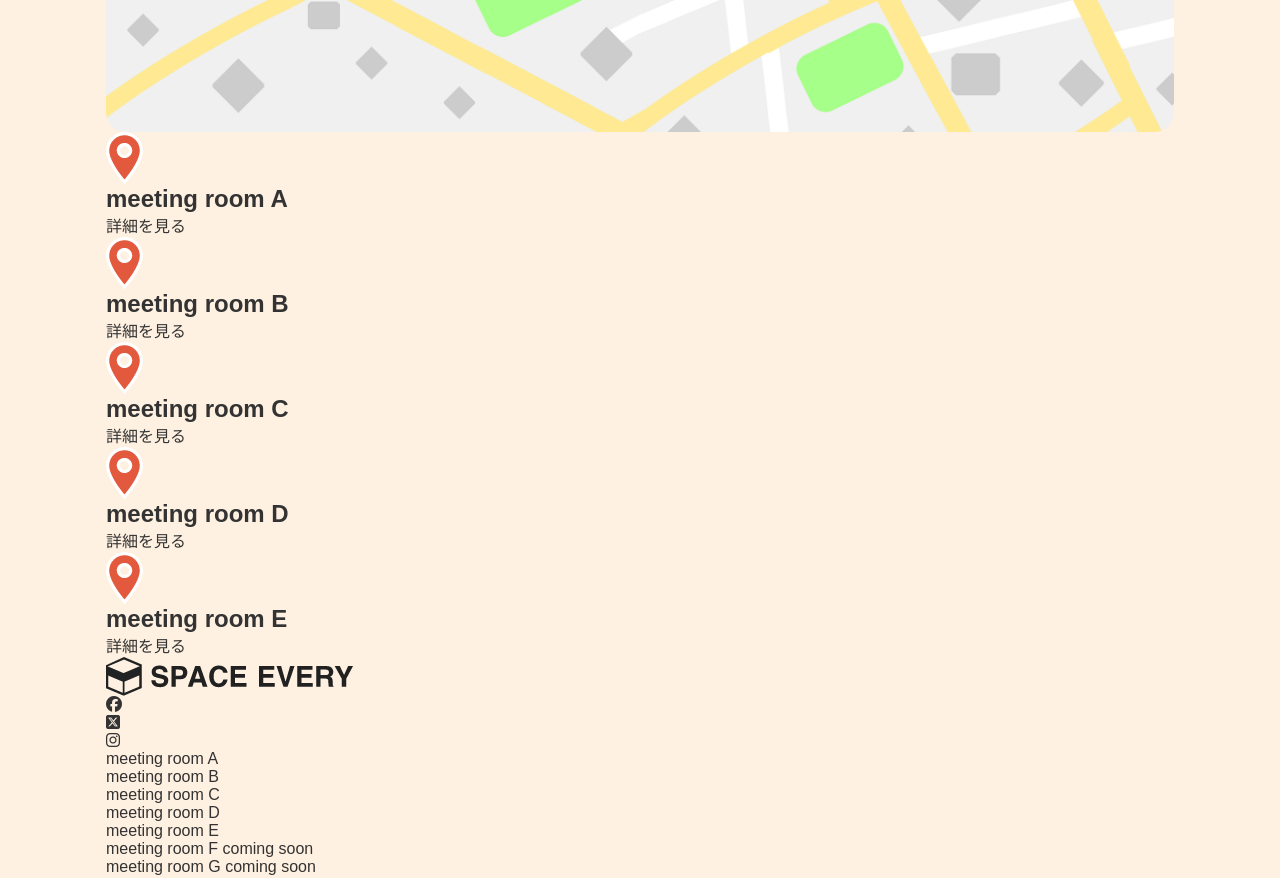
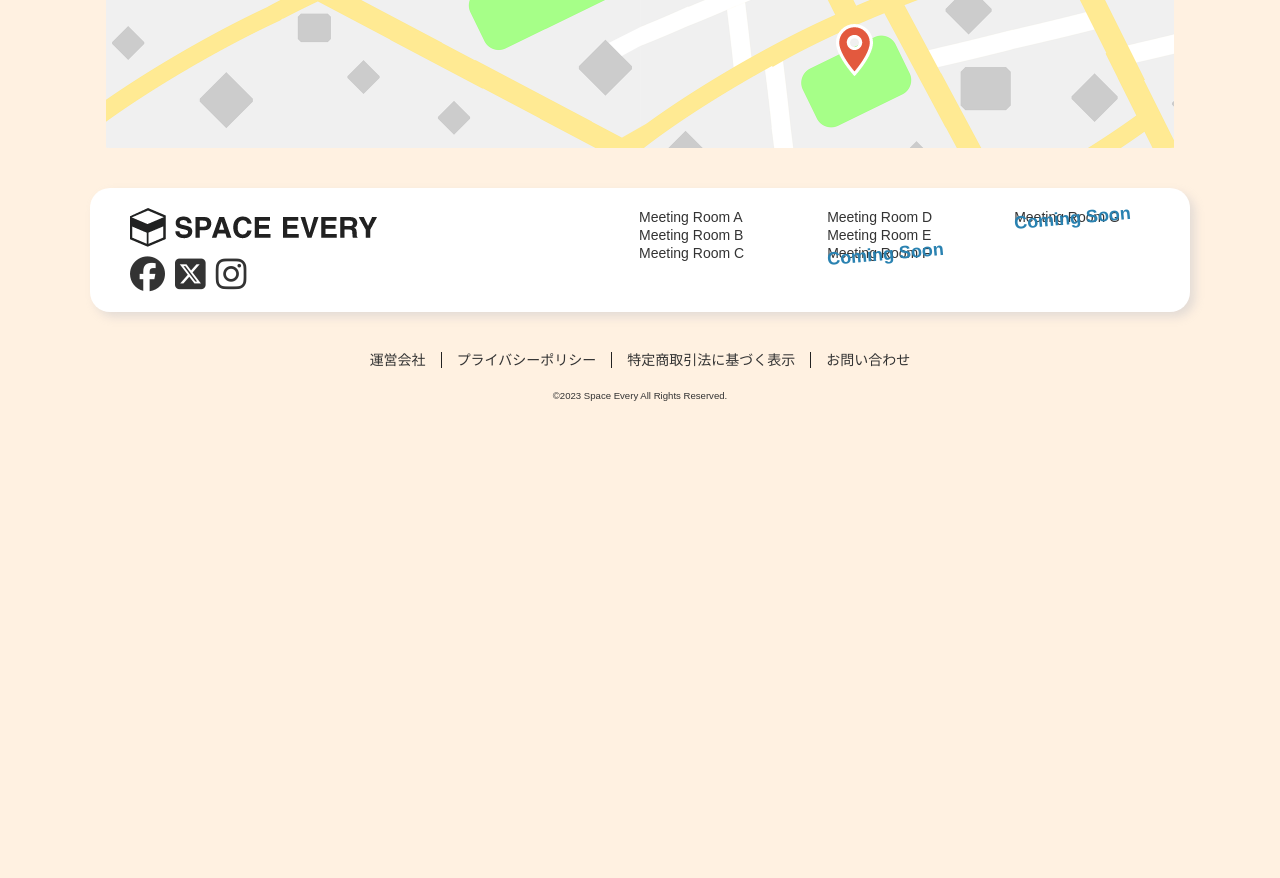
Before and after one commit to mister0nigiri/dcc11, a plain HTML site: page index.html in a window 1280 px wide. Shown: the part 560-1438 px from the top of the page. After the commit the page ends 982 px from the top, so only its background shows below. Drawn offline with nearby package versions, Linux system fonts and the light colour scheme; some packages are replaced by stand-ins of ours.

Commit message:
本日の作業終了

```diff
--- a/css/style.css
+++ b/css/style.css
@@ -46,9 +46,11 @@ li{
   background-color: #fff;
   border-radius: 20px;
   position: fixed;
+  z-index: 5;
   top: 20px;
   left: 50%;
   transform: translateX(-50%);
+  box-shadow: 5px 5px 10px rgba(166, 171, 189, 0.3);
 }
 
 /* .header__top{
@@ -104,6 +106,10 @@ li{
 .header__hamburger.active span:nth-of-type(3){
   top: 30px;
   transform: translateY(-6px) rotate(45deg);
+}
+
+.header__down{
+  display: none;
 }
 
 .header__down ul{
@@ -208,4 +214,187 @@ li{
 
 .mv{
   margin-top: 158px;
+  position: relative;
 }
+
+.mv__img img{
+  height: 550px;
+}
+
+.pin{
+  width: 37px;
+  height: 52px;
+}
+
+.pin1{
+  position: absolute;
+  top: 70px;
+  left: 314px;
+}
+
+.pin2{
+  position: absolute;
+  top: 346px;
+  left: 428px;
+}
+
+.pin3{
+  position: absolute;
+  top: 154px;
+  right: 439px;
+}
+
+.pin4{
+  position: absolute;
+  top: 426px;
+  right: 317px;
+}
+
+.pin5{
+  position: absolute;
+  top: 210px;
+  right: 114px;
+}
+
+.pin__bubble{
+  outline: 2px solid #21A0E1;
+  border-radius: 10px;
+  width: 200px;
+  position: absolute;
+  top: 55px;
+  left: -80px;
+  opacity: 0;
+}
+
+.pin__title{
+  padding-top: 20px;
+  padding-bottom: 20px;
+  padding-left: 25px;
+  padding-right: 25px;
+  background-color: #fff;
+  font-size: 1.125rem;
+  font-weight: bold;
+  text-transform: capitalize;
+}
+
+.pin__link{
+  display: block;
+  text-align: center;
+  color: #fff;
+  font-size: 0.75rem;
+  font-weight: bold;
+  background-color: #21A0E1;
+  padding-top: 5px;
+  padding-bottom: 5px;
+  border-bottom-left-radius: 10px;
+  border-bottom-right-radius: 10px;
+}
+
+/* GUIDANCE */
+
+.guidance{
+  margin-top: 40px;
+  background-color: #fff;
+  border-radius: 20px;
+  display: flex;
+  justify-content: space-between;
+  padding-top: 20px;
+  padding-bottom: 20px;
+  padding-left: 40px;
+  padding-right: 70px;
+  box-shadow: 5px 5px 10px rgba(166, 171, 189, 0.3);
+}
+
+.guidance__link-list{
+  margin-top: 10px;
+  display: flex;
+}
+
+.guidance__link-list li{
+  margin-right: 10px;
+}
+
+.guidance__link-list li:last-of-type{
+  margin-right: 0px;
+}
+
+.fa-facebook{
+  font-size: 2.1875rem;
+}
+
+.fa-square-x-twitter{
+  font-size: 2.1875rem;
+}
+
+.fa-instagram{
+  font-size: 2.1875rem;
+}
+
+.guidance__right{
+  display: flex;
+}
+
+.guidance__room-list li{
+  position: relative;
+}
+
+.guidance__room-list1{
+  margin-right: 83px;
+}
+
+.guidance__room-list2{
+  margin-right: 82px;
+}
+
+.guidance__room-title{
+  font-size: 0.875rem;
+  font-weight: normal;
+  text-transform: capitalize;
+  position: relative;
+}
+
+.coming-soon2{
+  font-size: 1.125rem;
+  font-weight: bold;
+  text-transform: capitalize;
+  color: #2A82B1;
+  transform: rotate(-5deg);
+  white-space: nowrap;
+  position: absolute;
+  top: 0;
+  left: 0;
+}
+
+/* FOOTER */
+
+.footer{
+  margin-top: 40px;
+  padding-bottom: 20px;
+}
+
+.footer__nav ul{
+  display: flex;
+  justify-content: center;
+  line-height: 1;
+}
+
+.footer__nav ul li{
+  padding-left: 15px;
+  padding-right: 15px;
+  border-right: 1px solid #222;
+}
+
+.footer__nav ul li:last-of-type{
+  border: none;
+}
+
+.footer__nav ul li a{
+  font-size: 0.875rem;
+}
+
+
+.copyright{
+  margin-top: 20px;
+  text-align: center;
+  font-size: 0.75rem;
+}
--- a/index.html
+++ b/index.html
@@ -96,86 +96,88 @@
   </header>
   <main>
     <div class="mv wrapper">
-      <figure>
+      <figure class="mv__img">
         <picture>
           <source media="(max-width:767px)" srcset="img/map-sp.png 1x, img/map-sp@2x.png 2x">
           <source media="(min-width:768px)" srcset="img/map.png 1x, img/map@2x.png 2x">
           <img src="img/map.png">
         </picture>
       </figure>
-      <div class="pin1 pin">
-        <img src="img/pin.png" alt="">
-        <div>
-          <h2>meeting room A</h2>
-          <a href="room-a.html">詳細を見る</a>
+      <div class="pin1">
+        <img class="pin" src="img/pin.png" alt="">
+        <div class="pin__bubble">
+          <h2 class="pin__title">meeting room A</h2>
+          <a class="pin__link" href="room-a.html">詳細を見る</a>
         </div>
       </div>
-      <div class="pin2 pin">
-        <img src="img/pin.png" alt="">
-        <div>
-          <h2>meeting room B</h2>
-          <a href="room-a.html">詳細を見る</a>
+      <div class="pin2">
+        <img class="pin" src="img/pin.png" alt="">
+        <div class="pin__bubble">
+          <h2 class="pin__title">meeting room B</h2>
+          <a class="pin__link" href="room-a.html">詳細を見る</a>
         </div>
       </div>
-      <div class="pin3 pin">
-        <img src="img/pin.png" alt="">
-        <div>
-          <h2>meeting room C</h2>
-          <a href="room-a.html">詳細を見る</a>
+      <div class="pin3">
+        <img class="pin" src="img/pin.png" alt="">
+        <div class="pin__bubble">
+          <h2 class="pin__title">meeting room C</h2>
+          <a class="pin__link" href="room-a.html">詳細を見る</a>
         </div>
       </div>
-      <div class="pin4 pin">
-        <img src="img/pin.png" alt="">
-        <div>
-          <h2>meeting room D</h2>
-          <a href="room-a.html">詳細を見る</a>
+      <div class="pin4">
+        <img class="pin" src="img/pin.png" alt="">
+        <div class="pin__bubble">
+          <h2 class="pin__title">meeting room D</h2>
+          <a class="pin__link" href="room-a.html">詳細を見る</a>
         </div>
       </div>
-      <div class="pin5 pin">
-        <img src="img/pin.png" alt="">
-        <div>
-          <h2>meeting room E</h2>
-          <a href="room-a.html">詳細を見る</a>
+      <div class="pin5">
+        <img class="pin" src="img/pin.png" alt="">
+        <div class="pin__bubble">
+          <h2 class="pin__title">meeting room E</h2>
+          <a class="pin__link" href="room-a.html">詳細を見る</a>
         </div>
       </div>
     </div>
-    <div class="wrapper">
-      <div>
-        <div><img src="img/logo.png" alt=""></div>
-        <ul class="link">
+    <div class="guidance wrapper">
+      <div class="guidance__left">
+        <div class="guidance__logo">
+          <img src="img/logo.png" alt="">
+        </div>
+        <ul class="guidance__link-list">
           <li><a href="https://www.facebook.com/" target="_blank"><i class="fa-brands fa-facebook"></i></a></li>
           <li><a href="https://twitter.com/" target="_blank"><i class="fa-brands fa-square-x-twitter"></i></a></li>
           <li><a href="https://www.instagram.com/" target="_blank"><i class="fa-brands fa-instagram"></i></a></li>
         </ul>
       </div>
-      <div>
-        <ul>
+      <div class="guidance__right">
+        <ul class="guidance__room-list guidance__room-list1">
           <li>
-            <a href="room-a.html">meeting room A</a>
+            <a class="guidance__room-title" href="room-a.html">meeting room A</a>
           </li>
           <li>
-            <a href="room-a.html">meeting room B</a>
+            <a class="guidance__room-title" href="room-a.html">meeting room B</a>
           </li>
           <li>
-            <a href="room-a.html">meeting room C</a>
+            <a class="guidance__room-title" href="room-a.html">meeting room C</a>
           </li>
         </ul>
-        <ul>
+        <ul class="guidance__room-list guidance__room-list2">
           <li>
-            <a href="room-a.html">meeting room D</a>
+            <a class="guidance__room-title" href="room-a.html">meeting room D</a>
           </li>
           <li>
-            <a href="room-a.html">meeting room E</a>
+            <a class="guidance__room-title" href="room-a.html">meeting room E</a>
           </li>
           <li>
-            <a href="#">meeting room F</a>
-            <span>coming soon</span>
+            <a class="guidance__room-title" href="#">meeting room F</a>
+            <span class="coming-soon2">coming soon</span>
           </li>
         </ul>
-        <ul>
+        <ul class="guidance__room-list guidance__room-list3">
           <li>
-            <a href="#">meeting room G</a>
-            <span>coming soon</span>
+            <a class="guidance__room-title" href="#">meeting room G</a>
+            <span class="coming-soon2">coming soon</span>
           </li>
         </ul>
       </div>
```
